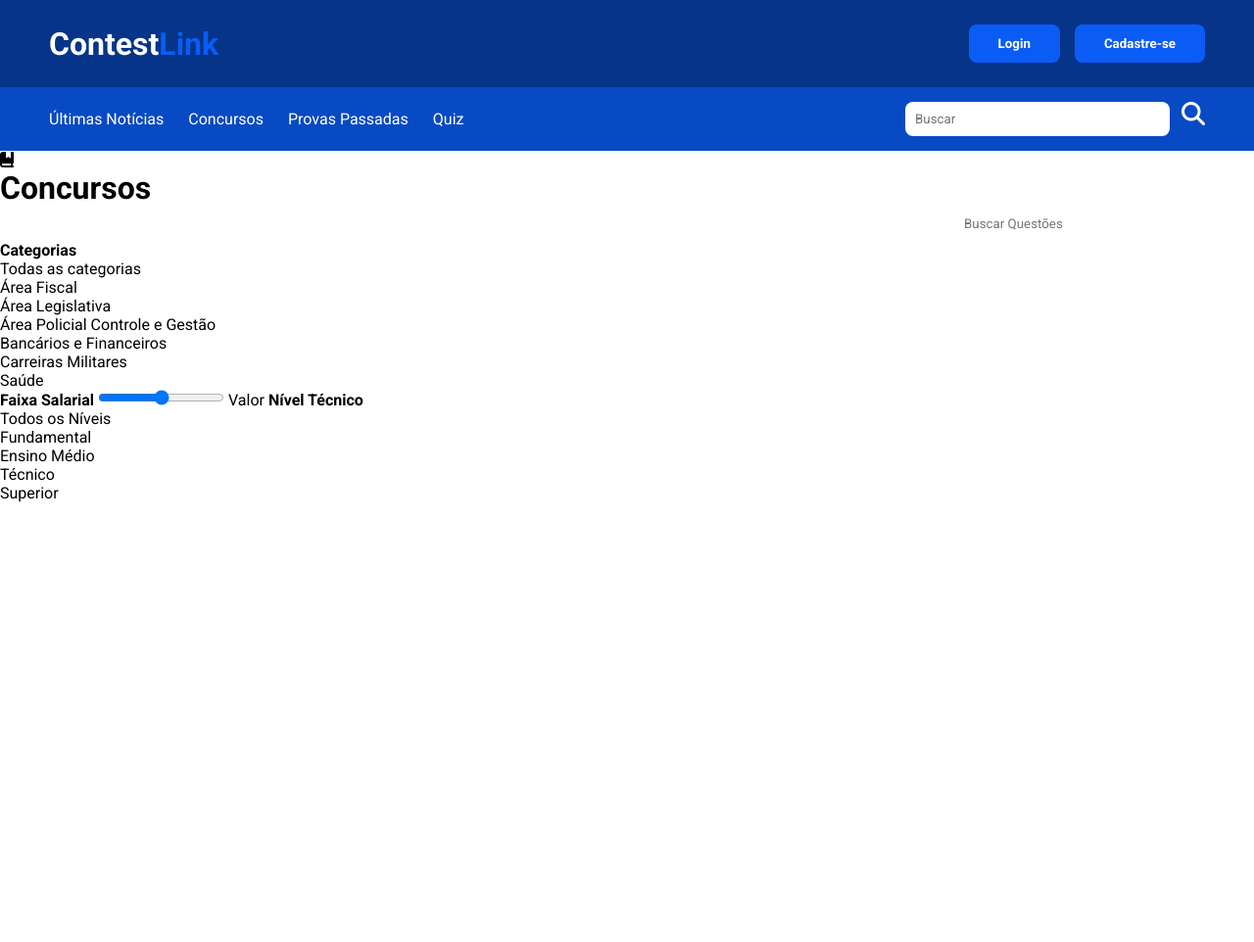
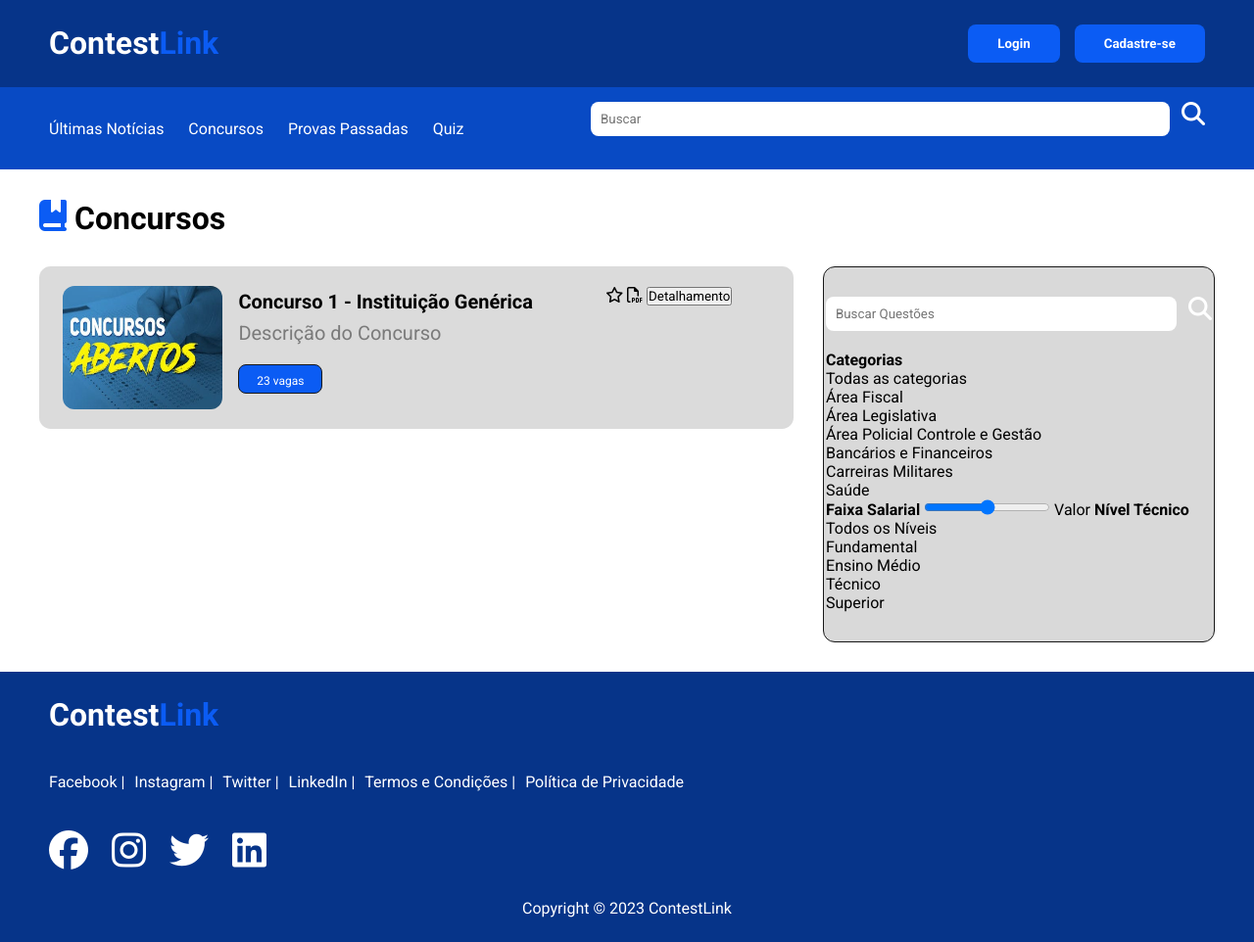
Before and after one commit to IohanaViterbino/ContestLink, a plain HTML site: page html/concursos.html in a window 1280 px wide. Shown: the whole page at 98% size. Before the commit the page ends 800 px from the top, so only its background shows below. Drawn offline with Linux system fonts and the light colour scheme.

Commit message:
atualização de concursos

```diff
--- a/css/concursos.css
+++ b/css/concursos.css
@@ -25,7 +25,7 @@ a{
 }
 
 header{
-    padding: 25px 50px;
+    padding: 1.56rem 3.13rem;
     background-color: var(--dark-blue);
 }
 
@@ -36,7 +36,7 @@ header{
 }
 
 .header-container p{
-    font-size: 32px;
+    font-size: 2rem;
     font-weight: 700;
     color: var(--white);
 }
@@ -46,8 +46,8 @@ header{
 }
 
 .header-container button{
-    padding: 12px 30px;
-    margin-left: 15px;
+    padding: 0.75rem 1.88rem;
+    margin-left: 0.93rem;
 }
 
 .header-container button:hover{
@@ -70,7 +70,7 @@ header{
     transition: 0.3s;
     border: none;
     cursor: pointer;
-    border-radius: 8px;
+    border-radius: 0.5rem;
     font-weight: 700;
 }
 
@@ -79,14 +79,14 @@ header{
 }
 
 .header-container i{
-    font-size: 30px;
+    font-size: 1.88rem;
     color: var(--white);
     cursor: pointer;
     display: none;
 }
 
 nav{
-    padding: 15px 50px;
+    padding: 0.93rem 3.13rem;
     background-color: var(--alternative-blue);
     display: flex;
     flex-direction: row;
@@ -105,7 +105,7 @@ nav{
 
 .nav-container li a{
     color: #fff;
-    margin-right: 25px;
+    margin-right: 1.56rem;
     transition: 0.5s;
 }
 
@@ -120,32 +120,129 @@ nav{
 }
 
 .searchbar-container input{
-    padding: 10px;
-    width: 250px;
+    padding: 0.62rem;
+    width: 15.63rem;
     border: none;
-    border-radius: 8px;
+    border-radius: 0.5rem;
 }
 
 .fa-magnifying-glass{
     color: var(--white);
-    font-size: 24px;
-    margin-left: 12px;
+    font-size: 1.5rem;
+    margin-left: 0.75rem;
     cursor: pointer;
     display: flex;
     align-items: center;
 }
 
 /* Main */
+main{
+    margin: 1.88rem 2.5rem;
+}
 
+.title-container{
+    display: flex;
+    flex-direction: row;
+    margin-bottom: 1.88rem;
+}
+
+.fa-book-bookmark{
+    color: var(--regular-blue);
+    font-size: 2rem;
+    margin-right: 0.5rem;
+}
+
+.contests-container{
+    display: flex;
+    flex-direction: row;
+}
+
+.mobile-filter{
+    display: none;
+}
+
+.selection-container{
+    flex-grow: 5;
+    margin-right: 1.88rem;
+}
+
+/*box new contest*/
+.new-contest{
+    background-color: #dbdbdb;
+    display: flex;
+    flex-direction: row;
+    padding: 1.25rem 1.50rem;
+    border-radius: 0.73rem;
+    transition: 0.3s;
+    margin: 0rem 0rem 1.88rem 0rem;
+    justify-content: left;
+}
+
+.new-contest img{
+    flex-grow: 1;
+    width: 9rem;
+    height: 7.88rem;
+    border-radius: 0.75rem;
+    margin-right: 1rem;
+}
+
+.box-contest-info{
+    flex-grow: 3;
+    margin-right: 1rem;
+    line-height: 2rem;
+    font-size: 1.25rem;
+}
+
+.box-contest-info p{
+    color: var(--dark-grey);
+}
+
+.box-contest-info div{
+    background-color: var(--regular-blue);
+    border: 0.1rem solid var(--black);
+    border-radius: 0.5rem;
+    color: var(--white);
+    font-size: 0.75rem;
+    text-align: center;
+    width: 5.25rem;
+    height: 1.75rem;
+    margin-top: 1rem;
+}
+
+.box-contest-options{
+    flex-grow: 2;
+}
+
+
+/*filter aside*/
+.filter-container{
+    background-color: var(--grey);
+    flex-grow: 1;
+    padding: 1.88rem 0.12rem;
+    border: 0.06rem solid #181818;
+    border-radius: .75rem;
+}
+
+.searchbar-container{
+    display: flex;
+    margin: 0rem 0rem 1.25rem 0rem;
+}
+
+.searchbar-container input{
+    width: 100%;
+    padding: 0.62rem;
+    border: none;
+    border-radius: 0.5rem;
+}
 /*Footer*/
 
 footer{
-    padding: 25px 50px;
+    padding: 1.56rem 3.13rem;
     background-color: var(--dark-blue);
 }
 
 .logo-footer p{
-    font-size: 32px;
+    font-size: 2rem;
     font-weight: 700;
     color: var(--white);
 }
@@ -161,7 +258,7 @@ footer{
 
 .socialmedia-links li{
     color: var(--white);
-    margin-right: 10px;
+    margin-right: 0.62rem;
 }
 
 .socialmedia-links span{
@@ -174,17 +271,17 @@ footer{
 }
 
 .socialmedia-links{
-    margin: 40px 0px;
+    margin: 2.5rem 0rem;
 }
 
 .socialmedia-logos{
-    margin: 30px 0px;
+    margin: 1.88rem 0rem;
 }
 
 .socialmedia-logos i{
     color: var(--white);
-    font-size: 40px;
-    margin-right: 20px;
+    font-size: 2.5rem;
+    margin-right: 1.25rem;
 }
 
 .socialmedia-logos i:hover{
@@ -194,7 +291,7 @@ footer{
 .copyright-footer{
     color: var(--white);
     font-weight: 400;
-    font-size: 16px;
+    font-size: 1rem;
     display: flex;
     justify-content: center;
 }
@@ -243,17 +340,17 @@ footer{
 
     /* Header */
     header{
-        padding: 25px 15px;
+        padding: 1.56rem 0.93rem;
         background-color: var(--dark-blue);
     }
     .header-container i{
         display: flex;
-        font-size: 30px;
+        font-size: 1.88rem;
     }
     .header-container p{
         display: flex;
         justify-content: center;
         align-items: center;
-        font-size: 30px;
+        font-size: 1.88rem;
     }
 }
--- a/html/concursos.html
+++ b/html/concursos.html
@@ -25,7 +25,7 @@
     <nav>
         <div class="nav-container">
             <lu>
-                <li><a href="index.html">Últimas Notícias</a></li>
+                <li><a href="#">Últimas Notícias</a></li>
                 <li><a href="#">Concursos</a></li>
                 <li><a href="#">Provas Passadas</a></li>
                 <li><a href="#">Quiz</a></li>
@@ -43,10 +43,25 @@
             <h1>Concursos</h1>
         </div>
         <div class="contests-container">
+            <div class="mobile-filter">
+                <i class="fa-solid fa-sliders"></i>
+            </div>
+            <div class="selection-container">
                 <div class="new-contest">
+                    <img src="../images/Concursos abertos.jpeg">
+                    <div class="box-contest-info">
+                        <strong>Concurso 1 - Instituição Genérica</strong>
+                        <p>Descrição do Concurso</p>
+                        <div>23 vagas</div>
+                    </div>
+                    <div class="box-contest-options">
+                        <i class="fa-regular fa-star"></i>
+                        <a href="#"><i class="fa-regular fa-file-pdf"></i></a>
+                        <a href="#"><button class="contest-btn">Detalhamento</button></a>
+                    </div>
+                </div>
 
             </div>
-
 
                 <aside class="filter-container">
                     <div class="searchbar-container">
@@ -74,9 +89,31 @@
                     </div>
                 </aside>
 
-            <div class="new-contest"></div>
         </div>
     </main>
 
+    <footer>
+        <div class="logo-footer"><p>Contest<span>Link</span></p></div>
+        <div class="socialmedia-footer">
+            <div class="socialmedia-links">
+                <lu>
+                    <li><a href="#">Facebook |</a></li>
+                    <li><a href="#">Instagram |</a></li>
+                    <li><a href="#">Twitter |</a></li>
+                    <li><a href="#">LinkedIn |</a></li>
+                    <li><a href="#">Termos e Condições |</a></li>
+                    <li><a href="#">Política de Privacidade</a></li>
+                </lu>
+                <span><a>Política de Privacidade</a></span><span><a> Termos e Condições</a></span>
+            </div>
+            <div class="socialmedia-logos">
+                <a href="#"><i class="fa-brands fa-facebook"></i></a>
+                <a href="#"><i class="fa-brands fa-instagram"></i></a>
+                <a href="#"><i class="fa-brands fa-twitter"></i></a>
+                <a href="#"><i class="fa-brands fa-linkedin"></i></a>
+            </div>
+        </div>
+        <div class="copyright-footer">Copyright © 2023 ContestLink</div>
+    </footer>
 </body>
 </html>
```
Lines whose indentation alone changed are shown as unchanged.
